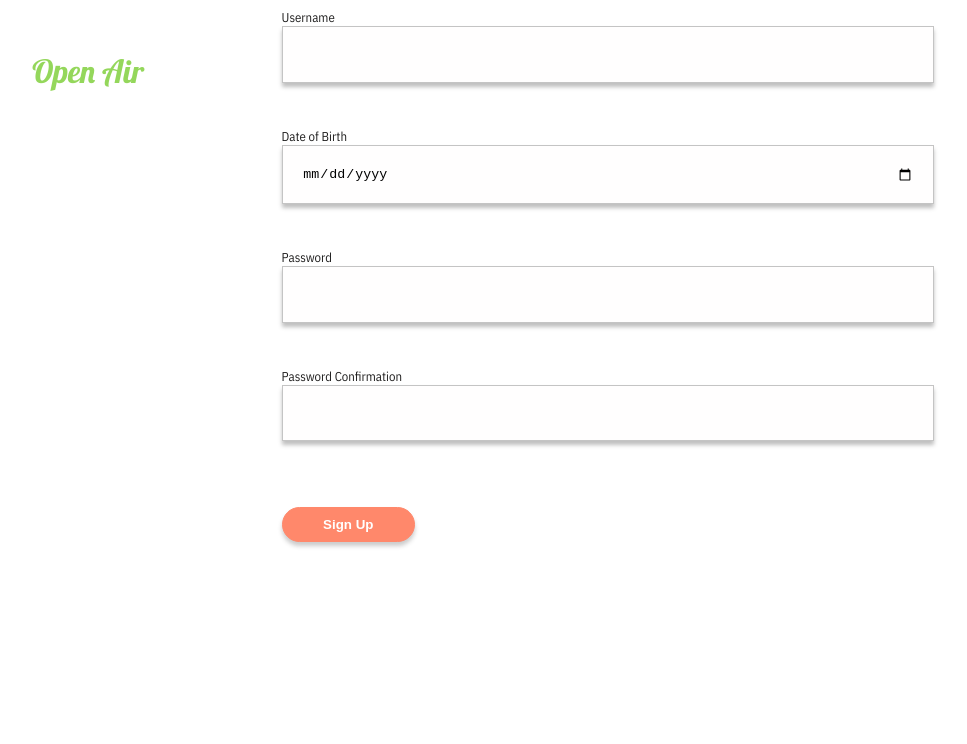
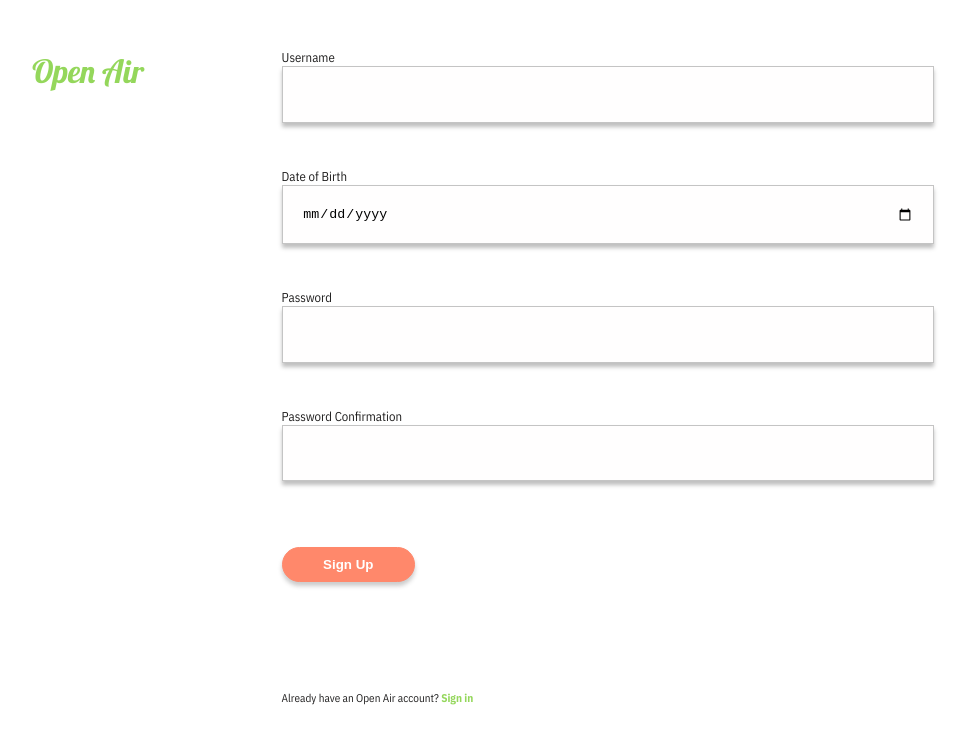
Before and after one commit to anamecia/mod-5-project-front-end, a React (Create React App) app: page /signup in a window 1280 px wide. Shown: the top 744 px of the page, without its empty margins (32-999 px from the left). Built offline with nearby package versions, Linux system fonts and the light colour scheme.

Commit message:
adds a redirect anchor tag to sign in and sign up pages if the user doesn t has an account or already has one

```diff
--- a/src/App.css
+++ b/src/App.css
@@ -401,7 +401,25 @@
     border-radius: 30%;
 }
 
+.sign-pages {
+ display: flex;
+ flex-direction: column;
+ width: 85%;
+ height: 55%;
+}
 
+.sign-pages p {
+    font-size: 0.7em;
+    width: 60%;
+    margin-top: 10%;
+}
+
+
+.sign-pages p a{
+    text-decoration: none;
+    color: #94D75B;
+    font-weight: 700;
+}
 
 .sign-form{
     display: flex;
@@ -444,10 +462,11 @@
     align-items: center;
     justify-content: flex-end;
     color: #ff7a70;
-    font-size: 0.8em;
+    font-size: 0.9em;
     text-align: center;
     margin: 0;
     height: 95%;
+    width: 100%;
 }
 
 .errors p {
@@ -809,7 +828,6 @@
      width: 73%;
      font-size: 0.7em;
      background: rgb(255, 255, 255);
-
 }
 
 #search-result{
--- a/src/components/AirPollutants.js
+++ b/src/components/AirPollutants.js
@@ -1,5 +1,5 @@
 import React, { Component } from 'react'
-// import API from '../API'
+import API from '../API'
 
 class AirPollutants extends Component{
 
--- a/src/components/AirQuality.js
+++ b/src/components/AirQuality.js
@@ -1,5 +1,5 @@
 import React, { Component } from 'react'
-// import API from '../API'
+import API from '../API'
 
 class AirQuality extends Component{
 
--- a/src/components/AtcNotAllowed.js
+++ b/src/components/AtcNotAllowed.js
@@ -7,7 +7,7 @@
     return(
         <div className='atc-not-allowed-container'>
             <h3>You've completed the last Asthma Control Test  in less than a month!</h3>
-            <h1>You next test in due in <span>{remainingDay}</span></h1>
+            <h1>Your next test in due in <span>{remainingDay}</span></h1>
             <Link to='/home'>Back</Link>
         </div>
     )
--- a/src/components/Chart.js
+++ b/src/components/Chart.js
@@ -10,7 +10,7 @@
                 datasets: [
                     {
                         label: `${this.props.medicine.medicine.brand_name} ${this.props.medicine.medicine.dosage}`,
-                        backgroundColor: '#24C6DC',
+                        backgroundColor: '#c8e5e6',
                         data: this.props.medicine.taken_doses.map(taken_dose => taken_dose.count)
                     }
                     ]
@@ -27,7 +27,7 @@
                         {responsive: true,
                             scales: {
                                 xAxes: [{
-                                    barPercentage: 0.2
+                                    barPercentage: 0.3
                                 }],
                                 yAxes: [
                                     {ticks:
--- a/src/components/PollenCount.js
+++ b/src/components/PollenCount.js
@@ -1,5 +1,5 @@
 import React, { Component } from 'react'
-// import API from '../API'
+import API from '../API'
 
 class PollenCount extends Component{
 
--- a/src/components/SignInForm.js
+++ b/src/components/SignInForm.js
@@ -1,4 +1,5 @@
 import React, { Component } from 'react'
+import { Link } from 'react-router-dom'
 
 import API from '../API'
 
@@ -60,7 +61,7 @@
     render(){
         return(
             <>
-                 <div className='errors'>
+                <div className='errors'>
                     <p>{this.state.usernameErrors}</p>
                     <p>{this.state.passwordErrors}</p>
                 </div>
@@ -73,6 +74,7 @@
                     <input className='button' type='submit' value='Sign In'/>
                 </form>
 
+                <p>Don’t have an account? <Link to='/signup'>Sign up</Link></p>
             </>
         )
     }
--- a/src/components/SignUpForm.js
+++ b/src/components/SignUpForm.js
@@ -1,6 +1,7 @@
 import React, { Component } from 'react'
 
 import API from '../API'
+import { Link } from 'react-router-dom'
 var moment = require('moment');
 
 
@@ -105,6 +106,8 @@
                     <input className='input' onChange={this.handleChange} type='password' name='passwordConfirmation' value={this.passwordConfirmation}/>
                     <input class='button'type='submit'value='Sign Up'/>
                 </form>
+
+                <p>Already have an Open Air account? <Link to='/signin'>Sign in</Link></p>
             </>
         )
     }
```
